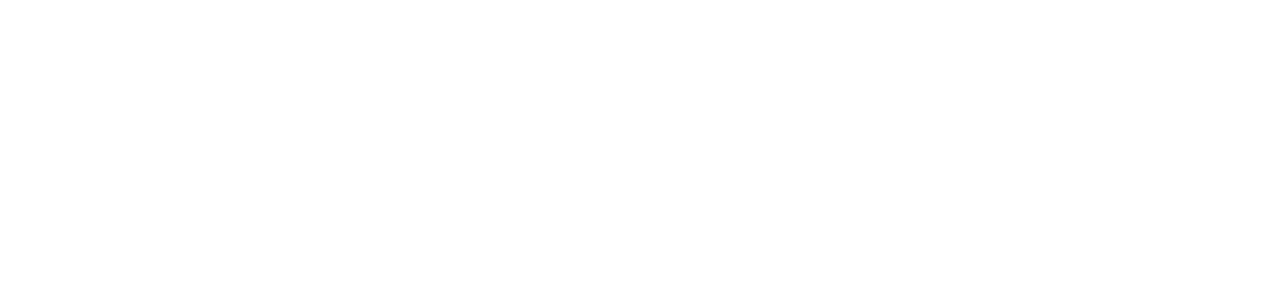
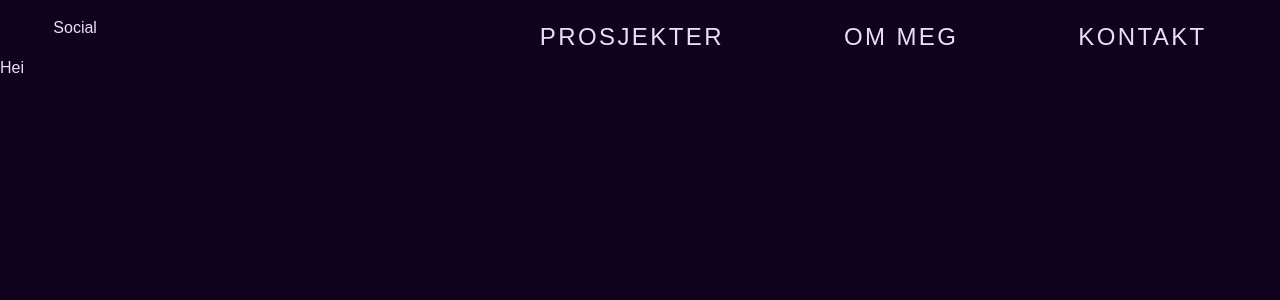
Before and after one commit to korneliushen/portfolio, a SvelteKit app in the folder min-portfolio/: page / in a window 1280 px wide. Shown: the top 300 px of the page. Built offline with nearby package versions, Linux system fonts and the light colour scheme.

Commit message:
Delvis navbar og hover effects

```diff
--- a/min-portfolio/src/app.css
+++ b/min-portfolio/src/app.css
@@ -1,3 +1,26 @@
 @tailwind base;
 @tailwind components;
 @tailwind utilities;
+
+@layer components{
+    ul {
+      @apply table w-[600px] text-center mt-[150px] mb-0 mx-auto p-0;
+      list-style: none;
+    }
+    li {
+      @apply table-cell relative px-0 py-[15px];
+    }
+    a {
+      @apply uppercase no-underline tracking-[0.15em] inline-block relative px-5 py-[5px] after:content-[""] after:block after:h-0.5 after:absolute after:w-0 after:left-2/4 after:bottom-0 hover:after:w-full hover:after:left-0;
+    }
+    a:after {
+      background: none repeat scroll 0 0 transparent;
+      background: #f4e515;
+      transition: width 0.3s ease 0s, left 0.3s ease 0s;
+    }
+    @media screen and (max-height: 300px) {
+      ul {
+        @apply mt-10;
+      }
+    }
+  }
--- /dev/null
+++ b/min-portfolio/src/routes/+layout.svelte
@@ -0,0 +1,28 @@
+
+
+
+<nav class="flex w-full justify-center mt-4">
+    <div class="flex felx-col justify-between w-11/12 h-10">
+        <div class="w-20 h-full text-text">
+            Social
+        </div>
+        <div class="h-full flex space-x-20">
+            <a href="/">
+                <p class="text-text text-2xl">Prosjekter</p>
+            </a>
+            <a href="/">
+                <p class="text-text text-2xl">Om meg</p>
+            </a>
+            <a href="/">
+                <p class="text-text text-2xl">Kontakt</p>
+            </a>
+        </div>
+    </div>
+</nav>
+
+<script>
+    import "../app.css";
+</script>
+<slot>
+
+</slot>
--- a/min-portfolio/src/routes/+page.svelte
+++ b/min-portfolio/src/routes/+page.svelte
@@ -1,10 +1,15 @@
+
+<main class="w-screen">
+    <div class=" h-10 text-text w-10">
+        Hei
+    </div>
+</main>
 
 
 
 
-
-<script>
-    import "../app.css";
-  </script>
-
-  <slot />
+<style lang="postcss">
+    :global(html) {
+      background-color: theme('colors.background');
+    }
+  </style>
--- a/min-portfolio/tailwind.config.js
+++ b/min-portfolio/tailwind.config.js
@@ -2,6 +2,16 @@
 export default {
   content: ['./src/**/*.{html,js,svelte,ts}'],
   theme: {
+    colors: {
+      'text': '#EBDFF7',
+      'background': '#0f031d',
+      'primary': '#b98ee4',
+      'secondary': '#4d118b',
+      'accent': '#f4e515',
+    },
+    fontFamily: {
+      sans: ['Cormorant', 'sans-serif']
+    },
     extend: {},
   },
   plugins: [],
```
